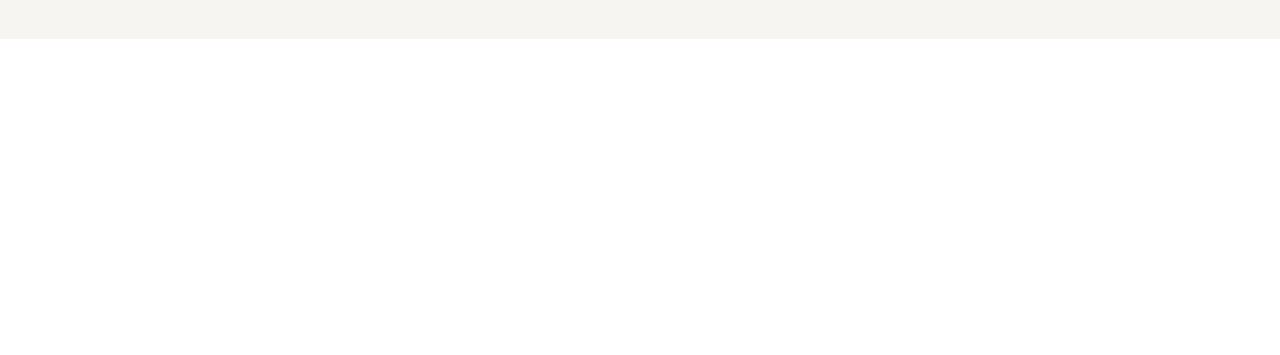
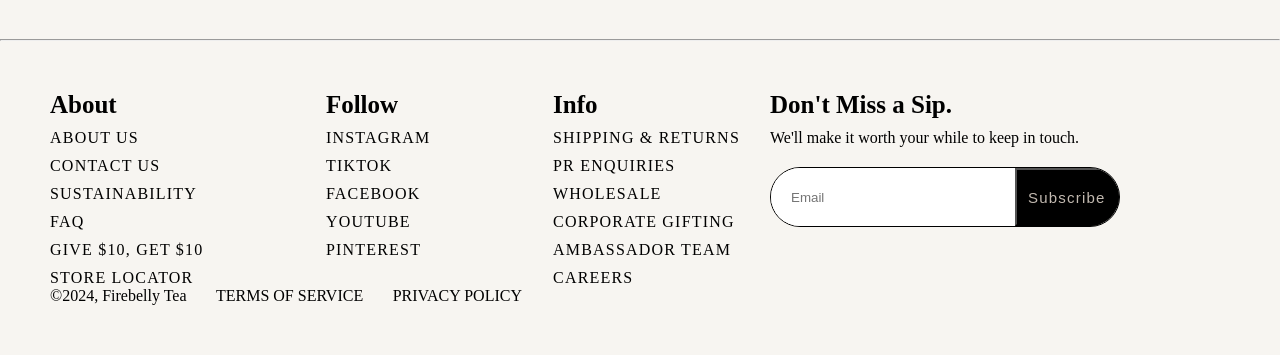
Before and after one commit to shubham-masai/qpe, a plain HTML site: page index.html in a window 1280 px wide. Shown: the part 5050-5405 px from the top of the page. Before the commit the page ends 5089 px from the top, so only its background shows below. Drawn offline with Linux system fonts and the light colour scheme.

Commit message:
footer implemented.

```diff
--- a/index.css
+++ b/index.css
@@ -677,10 +677,12 @@
     flex-direction: column;
     overflow: auto;
     border: 1px solid #ddd;
+    background-color: black;
 }
 
 .popular-container .popular-item:hover {
     border: 1px solid black;
+    background-color: rgb(193, 219, 66);
 }
 
 .popular-item .popular-title {
@@ -709,16 +711,11 @@
 .popular-item .popular-browse {
     text-align: center;
     padding: 10px;
-    background-color: black;
     color: white;
     letter-spacing: 1.2px;
     word-spacing: 1.2px;
 }
 
-
-.popular-item .popular-browse:hover {
-    background-color: rgb(193, 219, 66);
-}
 
 
 /* popular section end */
@@ -806,16 +803,107 @@
     flex-direction: column;
     gap: 5px;
 }
+
 .imagesection .imageDIVSection .imgContainer {
     width: 60px;
     width: 60px;
 }
 
-.imagesection .imageDIVSection .imgContainer img{
+.imagesection .imageDIVSection .imgContainer img {
     width: 100%;
     width: 100%;
     object-fit: contain;
 }
+
+
+
+
+/* footer start */
+footer {
+    width: 100%;
+    display: flex;
+    flex-direction: column;
+    justify-content: space-between;
+    padding: 50px 50px;
+    background-color: rgb(247, 245, 241);
+}
+
+.main-footer {
+    width: 100%;
+    display: flex;
+    gap: 30px;
+}
+
+.main-footer .footer-container {
+    width: 60%;
+    display: flex;
+    justify-content: space-between;
+}
+
+
+
+.main-footer .footer-email {
+    width: 40%;
+    display: flex;
+    flex-direction: column;
+}
+
+
+.footer-section h3 {
+    font-size: 25px;
+    margin-bottom: 10px;
+}
+
+.footer-section ul li {
+    list-style-type: none;
+    margin-top: 10px;
+    letter-spacing: 1.2px;
+    font-weight: 400;
+}
+
+.footer-email h4 {
+    font-size: 25px;
+    margin-bottom: 10px;
+}
+
+
+.footer-email .email-container {
+    width: 350px;
+    border: 1px solid black;
+    height: 60px;
+    display: flex;
+    margin-top: 20px;
+    display: flex;
+    justify-content: space-between;
+    overflow: hidden;
+    border-radius: 30px
+}
+
+.footer-email .email-container input {
+    width: 70%;
+    height: 100%;
+    border: none;
+    padding-left: 20px;
+}
+
+.footer-email .email-container button {
+    width: 30%;
+    height: 100%;
+    background-color: black;
+    color: rgb(194, 185, 176);
+    font-size: 15px;
+    letter-spacing: 1.2px;
+}
+
+
+
+.footer-end {
+    width: 40%;
+    display: flex;
+    justify-content: space-between;
+}
+
+/* footer end */
 
 
 /* Small screens (max-width: 767px) */
@@ -909,7 +997,6 @@
 
     .popular-container {
         grid-template-columns: repeat(2, 1fr) !important;
-        /* Add !important to ensure it overrides other styles */
     }
 
     .popular-item .popular-image {
@@ -924,9 +1011,12 @@
         font-size: 12px;
     }
 
+    .slider-text-div {
+        width: 90%;
+    }
 
     #slider-text {
-        font-size: 25px;
+        font-size: 20px;
         letter-spacing: 1.3px;
     }
 
@@ -1013,6 +1103,48 @@
     .unmatched {
         padding: 40px;
     }
+
+
+    .main-footer {
+        flex-direction: column-reverse;
+        align-items: center;
+        gap: 20px;
+    }
+
+    .footer-container {
+        display: flex;
+        flex-direction: column;
+        gap: 20px;
+    }
+
+    .footer-section {
+        text-align: center;
+    }
+
+    .main-footer .footer-container,
+    .main-footer .footer-email,
+    .footer-end {
+        width: 100%;
+        align-items: center;
+    }
+
+    #footer-end {
+        width: 100%;
+        align-items: center;
+        margin-top: 20px;
+    }
+
+    .main-footer .footer-container {
+        justify-content: center;
+    }
+
+    .footer-end {
+        display: flex;
+        flex-direction: column-reverse;
+        align-items: center;
+    }
+
 }
 
+
 /* mid screens (max-width: 997px) end*/
--- a/index.html
+++ b/index.html
@@ -479,8 +479,6 @@
             <div class="slider-img-div">
                 <img id="slider-image" src="" alt="">
             </div>
-            <!-- Add font-awesome icon for the opening quote -->
-
         </div>
     </section>
 
@@ -492,6 +490,49 @@
         </div>
     </section>
 
+    <hr class="horizontal-line">
+
+
+    <footer>
+        <div class="main-footer">
+            <div class="footer-container">
+                <div class="footer-section">
+                    <h3>About</h3>
+                    <ul>
+                        <!-- About section items will be dynamically added here -->
+                    </ul>
+                </div>
+                <div class="footer-section">
+                    <h3>Follow</h3>
+                    <ul>
+                        <!-- Follow section items will be dynamically added here -->
+                    </ul>
+                </div>
+                <div class="footer-section">
+                    <h3>Info</h3>
+                    <ul>
+                        <!-- Info section items will be dynamically added here -->
+                    </ul>
+                </div>
+            </div>
+
+            <div class="footer-email">
+                <h4>Don't Miss a Sip.</h4>
+                <p>We'll make it worth your while to keep in touch.</p>
+                 <div class="email-container">
+                    <input type="email" placeholder="Email">
+                    <button type="submit">Subscribe</button>
+                 </div>
+            </div>
+        </div>
+
+        <div class="footer-end" id="footer-end">
+            <p>©2024, Firebelly Tea</p>
+            <p>TERMS OF SERVICE</p>
+            <p>PRIVACY POLICY</p>
+        </div>
+    </footer>
+
 </body>
 <script src="index.js"></script>
 
--- a/index.js
+++ b/index.js
@@ -288,3 +288,51 @@
     imageDIVSection.appendChild(titleDiv);
     imageSection.appendChild(imageDIVSection);
 });
+
+
+
+
+const footerData = {
+    about: [
+        "ABOUT US",
+        "CONTACT US",
+        "SUSTAINABILITY",
+        "FAQ",
+        "GIVE $10, GET $10",
+        "STORE LOCATOR"
+    ],
+    follow: [
+        "INSTAGRAM",
+        "TIKTOK",
+        "FACEBOOK",
+        "YOUTUBE",
+        "PINTEREST"
+    ],
+    info: [
+        "SHIPPING & RETURNS",
+        "PR ENQUIRIES",
+        "WHOLESALE",
+        "CORPORATE GIFTING",
+        "AMBASSADOR TEAM",
+        "CAREERS"
+    ]
+};
+
+const footer = document.querySelector('.footer-container');
+
+// Function to create list items for each section
+function createListItems(items) {
+    return items.map(item => `<li>${item}</li>`).join('');
+}
+
+// Populate About section
+const aboutSection = footer.querySelector('.footer-section:nth-child(1) ul');
+aboutSection.innerHTML = createListItems(footerData.about);
+
+// Populate Follow section
+const followSection = footer.querySelector('.footer-section:nth-child(2) ul');
+followSection.innerHTML = createListItems(footerData.follow);
+
+// Populate Info section
+const infoSection = footer.querySelector('.footer-section:nth-child(3) ul');
+infoSection.innerHTML = createListItems(footerData.info);
```
